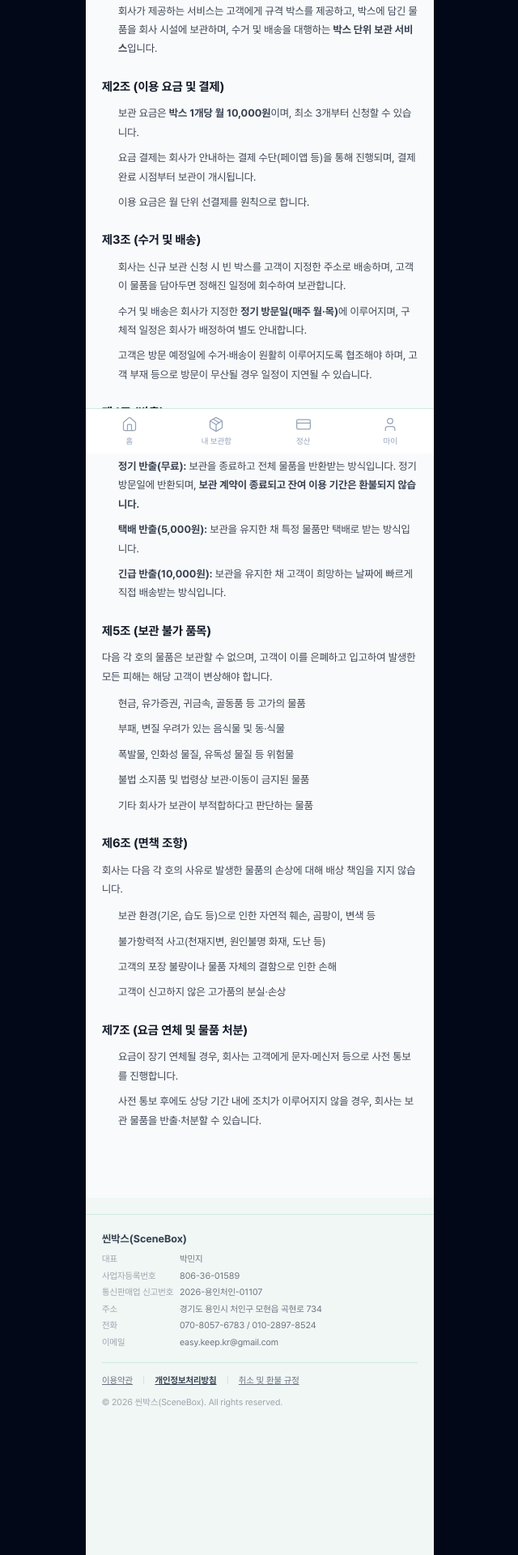
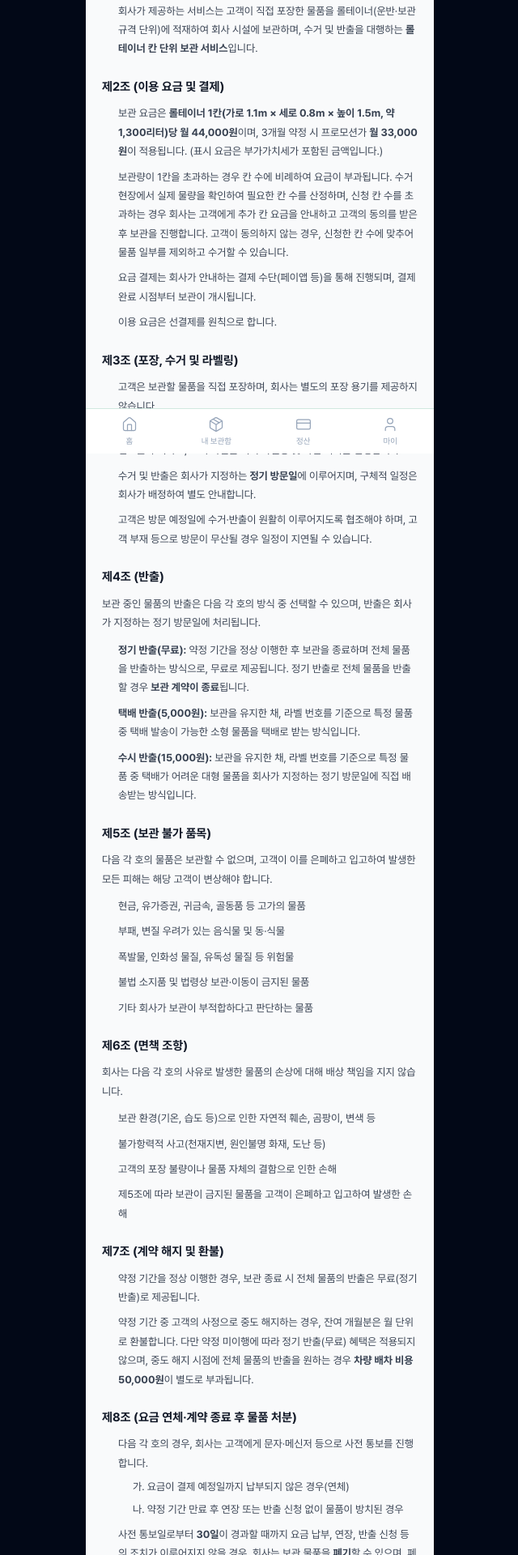
Before and after one commit to sangshin82-crypto/scene-box, a Next.js app: page /personal/terms in a window 1280 px wide. Shown: the part 240-2160 px from the top of the page at 81% size, without its empty margins (319-959 px from the left). Built offline with nearby package versions, Linux system fonts and the light colour scheme.

Commit message:
약관 롤테이너 모델 전환: 요금 44/33, 반출 3종 재정의, 해지·환불 신설, 처분 30일·폐기

```diff
--- a/src/app/(customer)/personal/terms/page.tsx
+++ b/src/app/(customer)/personal/terms/page.tsx
@@ -19,37 +19,39 @@ export default function PersonalTermsPage() {
 
         <div style={{ padding: "24px 20px", display: "flex", flexDirection: "column", gap: 24 }}>
 
-          <p style={{ fontSize: 12, color: "#9CA3AF" }}>시행일: 2026년 06월 26일</p>
+          <p style={{ fontSize: 12, color: "#9CA3AF" }}>시행일: 2026년 __월 __일</p>
 
           <Section title="제1조 (목적 및 서비스의 성격)">
             <ol style={{ paddingLeft: 20, display: "flex", flexDirection: "column", gap: 8 }}>
-              <li>본 약관은 '씬박스(이하 "회사")'가 제공하는 개인 고객 대상 이사박스 보관 서비스(이하 "서비스")의 이용 조건, 절차, 책임 및 면책 사항 등 회사와 이용자(이하 "고객") 간의 권리 및 의무를 규정함을 목적으로 합니다.</li>
-              <li>회사가 제공하는 서비스는 고객에게 규격 박스를 제공하고, 박스에 담긴 물품을 회사 시설에 보관하며, 수거 및 배송을 대행하는 <strong>박스 단위 보관 서비스</strong>입니다.</li>
+              <li>본 약관은 '씬박스(이하 "회사")'가 제공하는 개인 고객 대상 물품 보관 서비스 '씬박스홈'(이하 "서비스")의 이용 조건, 절차, 책임 및 면책 사항 등 회사와 이용자(이하 "고객") 간의 권리 및 의무를 규정함을 목적으로 합니다.</li>
+              <li>회사가 제공하는 서비스는 고객이 직접 포장한 물품을 롤테이너(운반·보관 규격 단위)에 적재하여 회사 시설에 보관하며, 수거 및 반출을 대행하는 <strong>롤테이너 칸 단위 보관 서비스</strong>입니다.</li>
             </ol>
           </Section>
 
           <Section title="제2조 (이용 요금 및 결제)">
             <ol style={{ paddingLeft: 20, display: "flex", flexDirection: "column", gap: 8 }}>
-              <li>보관 요금은 <strong>박스 1개당 월 10,000원</strong>이며, 최소 3개부터 신청할 수 있습니다.</li>
+              <li>보관 요금은 <strong>롤테이너 1칸(가로 1.1m × 세로 0.8m × 높이 1.5m, 약 1,300리터)당 월 44,000원</strong>이며, 3개월 약정 시 프로모션가 <strong>월 33,000원</strong>이 적용됩니다. (표시 요금은 부가가치세가 포함된 금액입니다.)</li>
+              <li>보관량이 1칸을 초과하는 경우 칸 수에 비례하여 요금이 부과됩니다. 수거 현장에서 실제 물량을 확인하여 필요한 칸 수를 산정하며, 신청 칸 수를 초과하는 경우 회사는 고객에게 추가 칸 요금을 안내하고 고객의 동의를 받은 후 보관을 진행합니다. 고객이 동의하지 않는 경우, 신청한 칸 수에 맞추어 물품 일부를 제외하고 수거할 수 있습니다.</li>
               <li>요금 결제는 회사가 안내하는 결제 수단(페이앱 등)을 통해 진행되며, 결제 완료 시점부터 보관이 개시됩니다.</li>
-              <li>이용 요금은 월 단위 선결제를 원칙으로 합니다.</li>
+              <li>이용 요금은 선결제를 원칙으로 합니다.</li>
             </ol>
           </Section>
 
-          <Section title="제3조 (수거 및 배송)">
+          <Section title="제3조 (포장, 수거 및 라벨링)">
             <ol style={{ paddingLeft: 20, display: "flex", flexDirection: "column", gap: 8 }}>
-              <li>회사는 신규 보관 신청 시 빈 박스를 고객이 지정한 주소로 배송하며, 고객이 물품을 담아두면 정해진 일정에 회수하여 보관합니다.</li>
-              <li>수거 및 배송은 회사가 지정한 <strong>정기 방문일(매주 월·목)</strong>에 이루어지며, 구체적 일정은 회사가 배정하여 별도 안내합니다.</li>
-              <li>고객은 방문 예정일에 수거·배송이 원활히 이루어지도록 협조해야 하며, 고객 부재 등으로 방문이 무산될 경우 일정이 지연될 수 있습니다.</li>
+              <li>고객은 보관할 물품을 직접 포장하며, 회사는 별도의 포장 용기를 제공하지 않습니다.</li>
+              <li>회사는 수거 시 물품을 롤테이너에 적재하면서 물품(박스·포장 단위)별로 번호를 부여하고, 고객 확인을 거쳐 라벨링 및 사진 기록을 진행합니다.</li>
+              <li>수거 및 반출은 회사가 지정하는 <strong>정기 방문일</strong>에 이루어지며, 구체적 일정은 회사가 배정하여 별도 안내합니다.</li>
+              <li>고객은 방문 예정일에 수거·반출이 원활히 이루어지도록 협조해야 하며, 고객 부재 등으로 방문이 무산될 경우 일정이 지연될 수 있습니다.</li>
             </ol>
           </Section>
 
           <Section title="제4조 (반출)">
-            <p style={{ marginBottom: 10 }}>보관 중인 물품의 반출은 다음 세 가지 방식 중 선택할 수 있습니다.</p>
+            <p style={{ marginBottom: 10 }}>보관 중인 물품의 반출은 다음 각 호의 방식 중 선택할 수 있으며, 반출은 회사가 지정하는 정기 방문일에 처리됩니다.</p>
             <ol style={{ paddingLeft: 20, display: "flex", flexDirection: "column", gap: 8 }}>
-              <li><strong>정기 반출(무료):</strong> 보관을 종료하고 전체 물품을 반환받는 방식입니다. 정기 방문일에 반환되며, <strong>보관 계약이 종료되고 잔여 이용 기간은 환불되지 않습니다.</strong></li>
-              <li><strong>택배 반출(5,000원):</strong> 보관을 유지한 채 특정 물품만 택배로 받는 방식입니다.</li>
-              <li><strong>긴급 반출(10,000원):</strong> 보관을 유지한 채 고객이 희망하는 날짜에 빠르게 직접 배송받는 방식입니다.</li>
+              <li><strong>정기 반출(무료):</strong> 약정 기간을 정상 이행한 후 보관을 종료하며 전체 물품을 반출하는 방식으로, 무료로 제공됩니다. 정기 반출로 전체 물품을 반출할 경우 <strong>보관 계약이 종료</strong>됩니다.</li>
+              <li><strong>택배 반출(5,000원):</strong> 보관을 유지한 채, 라벨 번호를 기준으로 특정 물품 중 택배 발송이 가능한 소형 물품을 택배로 받는 방식입니다.</li>
+              <li><strong>수시 반출(15,000원):</strong> 보관을 유지한 채, 라벨 번호를 기준으로 특정 물품 중 택배가 어려운 대형 물품을 회사가 지정하는 정기 방문일에 직접 배송받는 방식입니다.</li>
             </ol>
           </Section>
 
@@ -70,14 +72,26 @@ export default function PersonalTermsPage() {
               <li>보관 환경(기온, 습도 등)으로 인한 자연적 훼손, 곰팡이, 변색 등</li>
               <li>불가항력적 사고(천재지변, 원인불명 화재, 도난 등)</li>
               <li>고객의 포장 불량이나 물품 자체의 결함으로 인한 손해</li>
-              <li>고객이 신고하지 않은 고가품의 분실·손상</li>
+              <li>제5조에 따라 보관이 금지된 물품을 고객이 은폐하고 입고하여 발생한 손해</li>
             </ol>
           </Section>
 
-          <Section title="제7조 (요금 연체 및 물품 처분)">
+          <Section title="제7조 (계약 해지 및 환불)">
             <ol style={{ paddingLeft: 20, display: "flex", flexDirection: "column", gap: 8 }}>
-              <li>요금이 장기 연체될 경우, 회사는 고객에게 문자·메신저 등으로 사전 통보를 진행합니다.</li>
-              <li>사전 통보 후에도 상당 기간 내에 조치가 이루어지지 않을 경우, 회사는 보관 물품을 반출·처분할 수 있습니다.</li>
+              <li>약정 기간을 정상 이행한 경우, 보관 종료 시 전체 물품의 반출은 무료(정기 반출)로 제공됩니다.</li>
+              <li>약정 기간 중 고객의 사정으로 중도 해지하는 경우, 잔여 개월분은 월 단위로 환불합니다. 다만 약정 미이행에 따라 정기 반출(무료) 혜택은 적용되지 않으며, 중도 해지 시점에 전체 물품의 반출을 원하는 경우 <strong>차량 배차 비용 50,000원</strong>이 별도로 부과됩니다.</li>
+            </ol>
+          </Section>
+
+          <Section title="제8조 (요금 연체·계약 종료 후 물품 처분)">
+            <ol style={{ paddingLeft: 20, display: "flex", flexDirection: "column", gap: 8 }}>
+              <li>다음 각 호의 경우, 회사는 고객에게 문자·메신저 등으로 사전 통보를 진행합니다.
+                <ul style={{ paddingLeft: 18, marginTop: 6, display: "flex", flexDirection: "column", gap: 4 }}>
+                  <li>가. 요금이 결제 예정일까지 납부되지 않은 경우(연체)</li>
+                  <li>나. 약정 기간 만료 후 연장 또는 반출 신청 없이 물품이 방치된 경우</li>
+                </ul>
+              </li>
+              <li>사전 통보일로부터 <strong>30일</strong>이 경과할 때까지 요금 납부, 연장, 반출 신청 등의 조치가 이루어지지 않을 경우, 회사는 보관 물품을 <strong>폐기</strong>할 수 있으며, 폐기에 소요된 비용을 고객에게 청구할 수 있습니다.</li>
             </ol>
           </Section>
 
```
